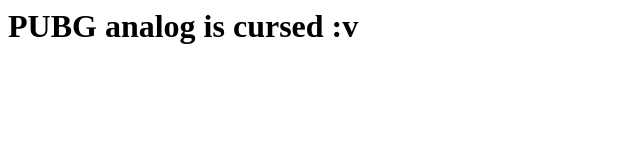
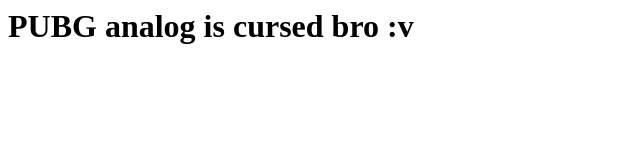
Before and after one commit to aqwmost121/belajar-git, a plain HTML site: page index.html in a window 1280 px wide. Shown: the full height of the page, 0-640 px from the left. Drawn offline with Linux system fonts and the light colour scheme.

Commit message:
alhamdulillah masih ga jelas nih

```diff
--- a/index.html
+++ b/index.html
@@ -3,7 +3,7 @@
   <title>Belajar HTML</title>
 </head>
 <body>
-<h1> PUBG analog is cursed :v</h1>
+<h1> PUBG analog is cursed bro :v</h1>
 </body>
 
 
```
Also changed, not shown: home.html (added, +12 -0 lines).
